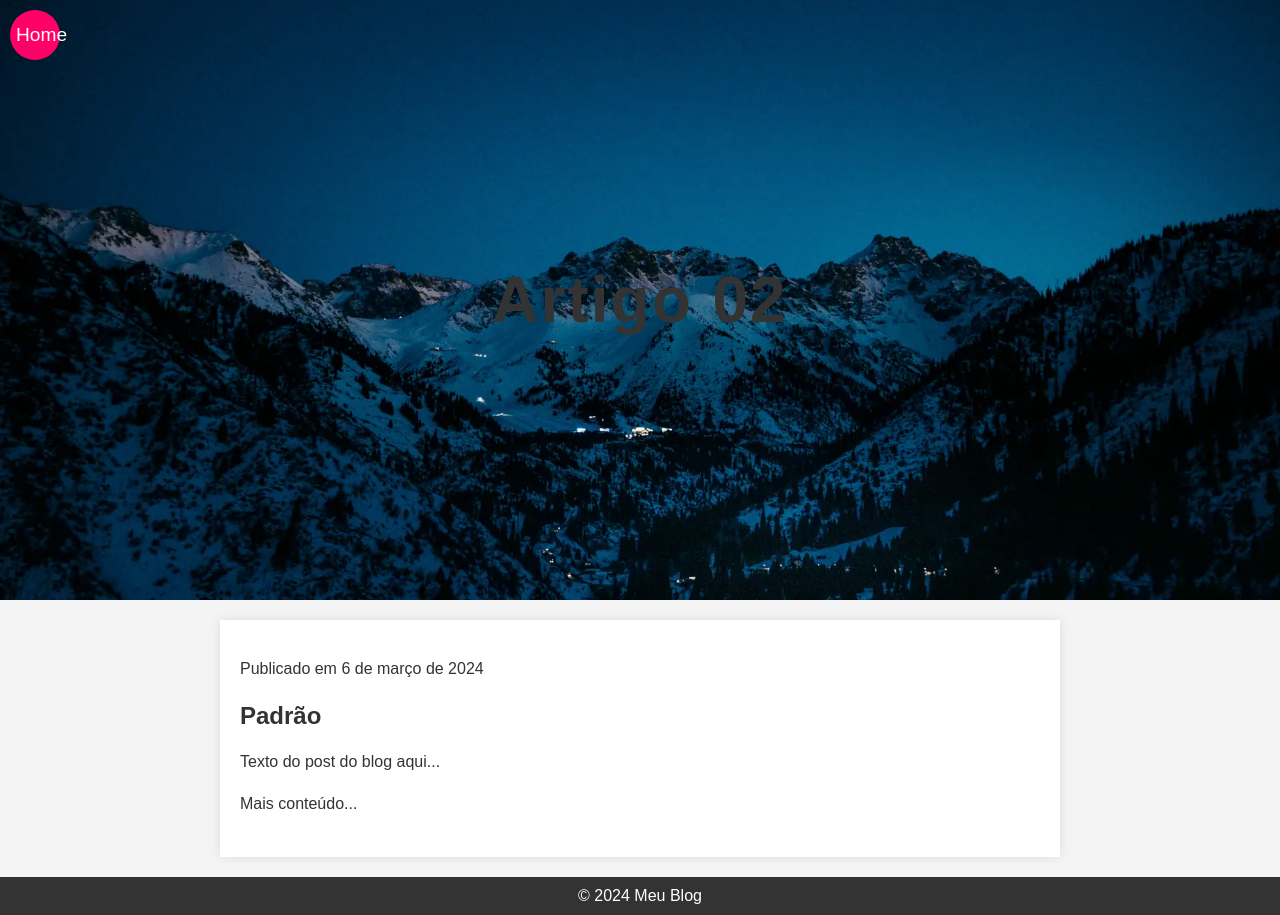
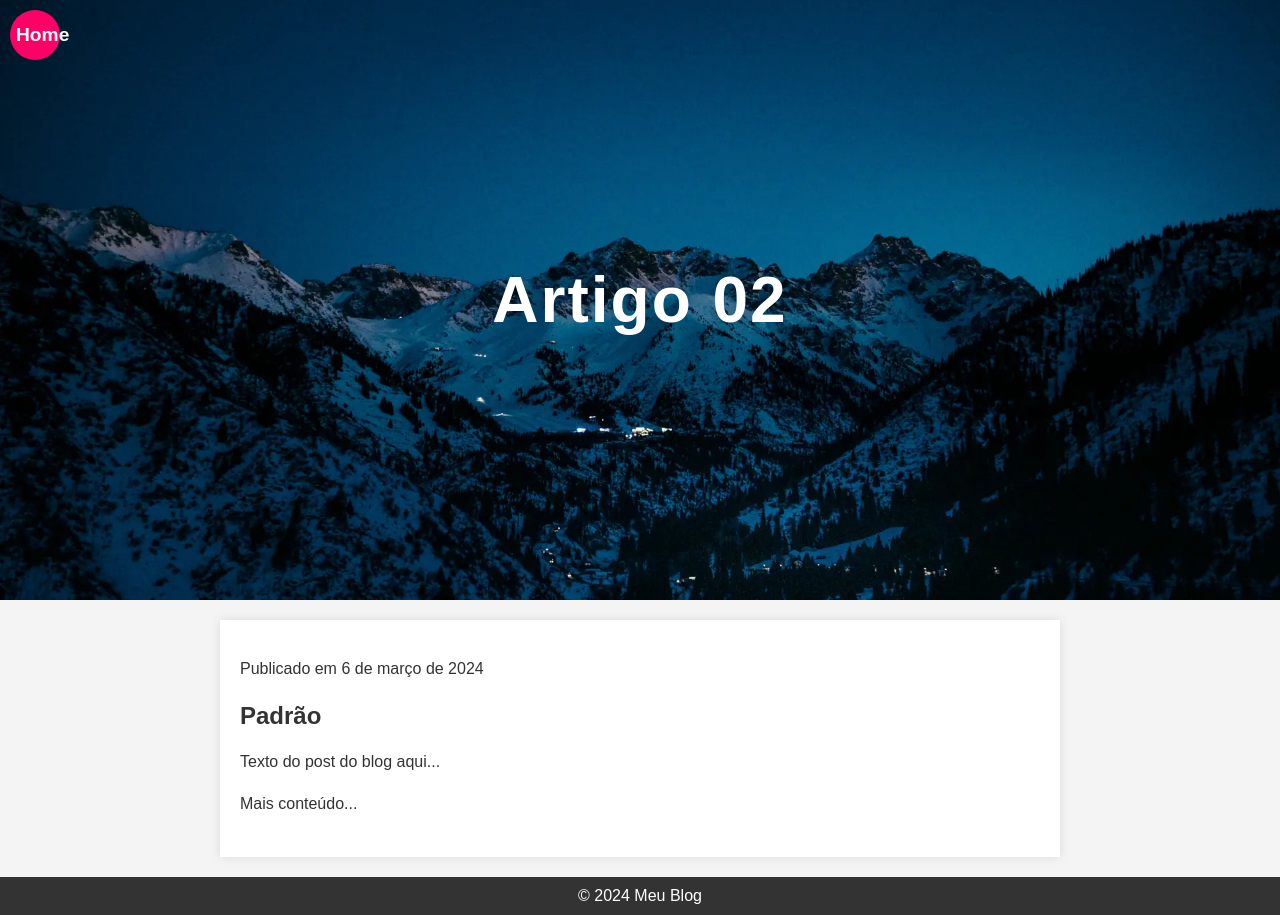
Before and after one commit to thiagopx1/blog, a plain HTML site: page post02.html in a window 1280 px wide. Drawn offline with Linux system fonts and the light colour scheme.

Commit message:
Update post02.html

```diff
--- a/post02.html
+++ b/post02.html
@@ -32,6 +32,7 @@
         header h1 {
             margin: 0;
             font-family: 'Cursive', sans-serif;
+            color: #fff; /* Adicionado para tornar o título branco */
         }
 
         main {
@@ -75,6 +76,7 @@
             text-align: center;
             font-size: 1.2em;
             cursor: pointer;
+            font-weight: bold; /* Adicionado negrito */
         }
     </style>
 </head>
```
